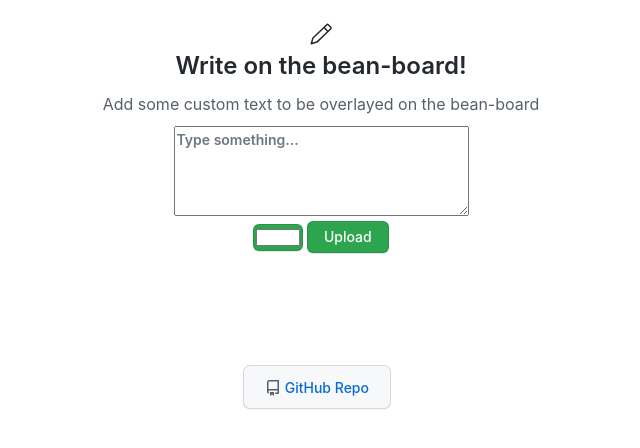
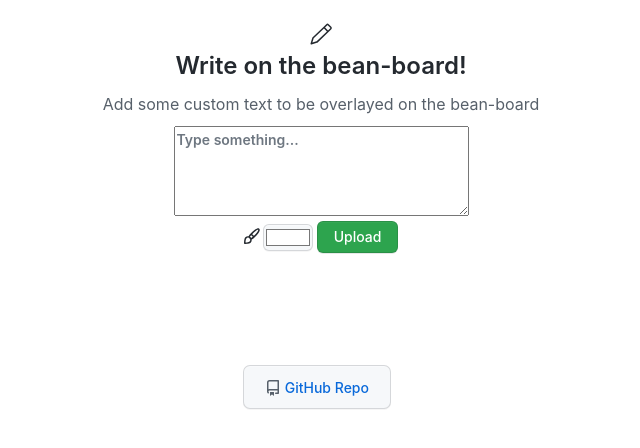
Before and after one commit to GrantBirki/bean-board, a Flask app: page / in a window 1280 px wide. Shown: the part 305-753 px from the top of the page, without its empty margins (319-959 px from the left). Run offline with Flask 2, Linux system fonts and the light colour scheme.

Commit message:
add some icons

```diff
--- a/templates/index.html
+++ b/templates/index.html
@@ -20,7 +20,7 @@
     <br>
     <svg class="octicon" xmlns="http://www.w3.org/2000/svg" viewBox="0 0 24 24" width="24" height="24">
         <path fill-rule="evenodd"
-              d="M17.263 2.177a1.75 1.75 0 012.474 0l2.586 2.586a1.75 1.75 0 010 2.474L19.53 10.03l-.012.013L8.69 20.378a1.75 1.75 0 01-.699.409l-5.523 1.68a.75.75 0 01-.935-.935l1.673-5.5a1.75 1.75 0 01.466-.756L14.476 4.963l2.787-2.786zm-2.275 4.371l-10.28 9.813a.25.25 0 00-.067.108l-1.264 4.154 4.177-1.271a.25.25 0 00.1-.059l10.273-9.806-2.94-2.939zM19 8.44l2.263-2.262a.25.25 0 000-.354l-2.586-2.586a.25.25 0 00-.354 0L16.061 5.5 19 8.44z">
+            d="M17.263 2.177a1.75 1.75 0 012.474 0l2.586 2.586a1.75 1.75 0 010 2.474L19.53 10.03l-.012.013L8.69 20.378a1.75 1.75 0 01-.699.409l-5.523 1.68a.75.75 0 01-.935-.935l1.673-5.5a1.75 1.75 0 01.466-.756L14.476 4.963l2.787-2.786zm-2.275 4.371l-10.28 9.813a.25.25 0 00-.067.108l-1.264 4.154 4.177-1.271a.25.25 0 00.1-.059l10.273-9.806-2.94-2.939zM19 8.44l2.263-2.262a.25.25 0 000-.354l-2.586-2.586a.25.25 0 00-.354 0L16.061 5.5 19 8.44z">
         </path>
     </svg>
     <h2 class="mb-2">Write on the bean-board!</h2>
@@ -31,8 +31,14 @@
         </label>
         <br>
         <label>
-            <input type="color" name="color" value="#FFFFFF" class="p-0 btn btn-primary">
-            <input type=submit value=Upload class="btn btn-primary" >
+            <!-- <%= octicon "device-desktop" %> -->
+            <svg class="octicon" xmlns="http://www.w3.org/2000/svg" viewBox="0 0 16 16" width="16" height="16">
+                <path fill-rule="evenodd"
+                    d="M11.134 1.535C9.722 2.562 8.16 4.057 6.889 5.312 5.8 6.387 5.041 7.401 4.575 8.294a3.745 3.745 0 00-3.227 1.054c-.43.431-.69 1.066-.86 1.657a11.982 11.982 0 00-.358 1.914A21.263 21.263 0 000 15.203v.054l.75-.007-.007.75h.054a14.404 14.404 0 00.654-.012 21.243 21.243 0 001.63-.118c.62-.07 1.3-.18 1.914-.357.592-.17 1.226-.43 1.657-.861a3.745 3.745 0 001.055-3.217c.908-.461 1.942-1.216 3.04-2.3 1.279-1.262 2.764-2.825 3.775-4.249.501-.706.923-1.428 1.125-2.096.2-.659.235-1.469-.368-2.07-.606-.607-1.42-.55-2.069-.34-.66.213-1.376.646-2.076 1.155zm-3.95 8.48a3.76 3.76 0 00-1.19-1.192 9.758 9.758 0 011.161-1.607l1.658 1.658a9.853 9.853 0 01-1.63 1.142zM.742 16l.007-.75-.75.008A.75.75 0 00.743 16zM12.016 2.749c-1.224.89-2.605 2.189-3.822 3.384l1.718 1.718c1.21-1.205 2.51-2.597 3.387-3.833.47-.662.78-1.227.912-1.662.134-.444.032-.551.009-.575h-.001V1.78c-.014-.014-.112-.113-.548.027-.432.14-.995.462-1.655.942zM1.62 13.089a19.56 19.56 0 00-.104 1.395 19.55 19.55 0 001.396-.104 10.528 10.528 0 001.668-.309c.526-.151.856-.325 1.011-.48a2.25 2.25 0 00-3.182-3.182c-.155.155-.329.485-.48 1.01a10.515 10.515 0 00-.309 1.67z">
+                </path>
+            </svg>
+            <input type="color" name="color" value="#FFFFFF" class="p-0 btn">
+            <input type=submit value=Upload class="btn btn-primary">
         </label>
     </form>
 </div>
```
